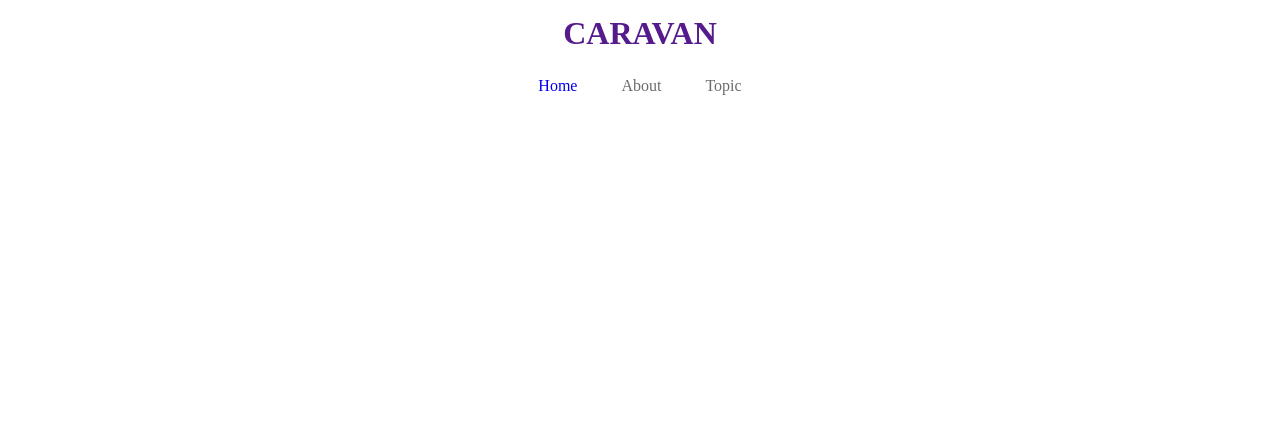
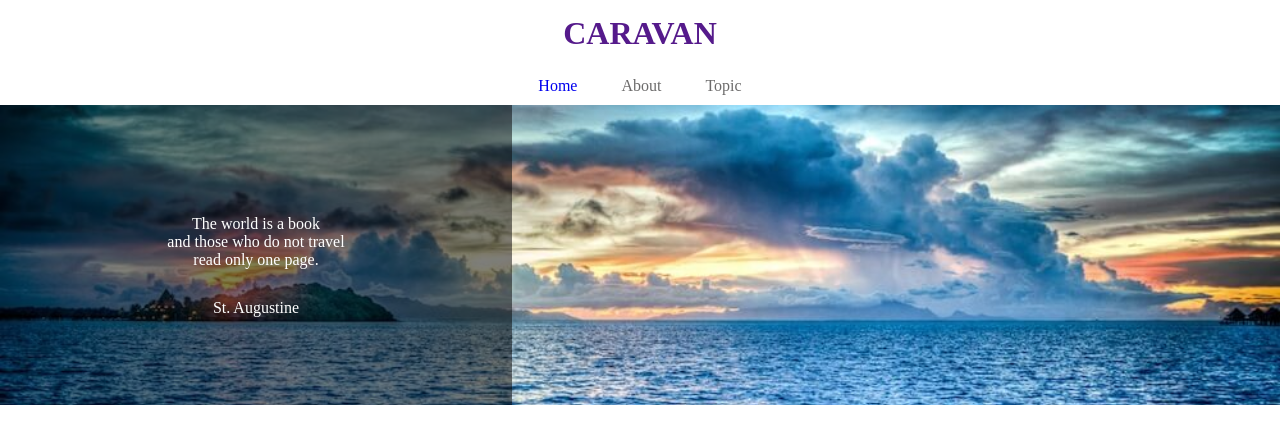
Before and after one commit to songzhong-h/html, a plain HTML site: page caravan/index.html in a window 1280 px wide. Shown: the top 444 px of the page. Drawn offline with Linux system fonts and the light colour scheme.

Commit message:
feature6/first-commit

```diff
--- a/caravan/index.html
+++ b/caravan/index.html
@@ -24,7 +24,17 @@
   </nav>
   <!-- main-visual用のdiv -->
   <div class="main-visual">
-    <div class="main-visual-content"></div>
+    <div class="main-visual-content">
+            <!-- pタグ（と文字）を追加 -->
+      <p class="main-visual-text">
+        The world is a book<br>
+        and those who do not travel<br>
+        read only one page.
+      </p>
+      <p class="main-visual-name">
+        St. Augustine
+      </p>
+    </div>
   </div>
   <!-- main用のdiv -->
   <div class="main clearfix">
--- a/caravan/style.css
+++ b/caravan/style.css
@@ -40,10 +40,24 @@ a {
 .main-visual {
   width: 100%; /* 横幅 */
   height: 300px; /* 高さ */
+  background-image: url(img/mv.jpg);
+  background-size: cover;
+  background-position: center;
 }
 .main-visual-content{
-  width: 350px; /* 横幅を指定 */
+  width: 40%; /* 横幅を指定 */
   height: 300px; /* 親の高さに揃える */
+   background-color: rgba( 0, 0, 0, 0.5); /* 背景色を半透明の黒にする */
+  text-align: center; /* 文字を中央揃えにする */
+  padding-top: 110px;
+}
+
+.main-visual-text {
+  color: #fff; /* 文字色を白に変更 */
+}
+.main-visual-name {
+  margin-top: 30px; /* 上側の外側の余白 */
+  color: #fff; /* 文字色を白に変更 */
 }
 
 .main {
```
Also changed, not shown: caravan/img/airport.jpg (added), caravan/img/asia.jpg (added), caravan/img/desert.jpg (added), caravan/img/forest.jpg (added), caravan/img/italy.jpg (added), caravan/img/japan.jpg (added), caravan/img/japan2.jpg (added), caravan/img/lake.jpg (added), caravan/img/mv.jpg (added), caravan/img/person.jpg (added), caravan/img/road.jpg (added), caravan/img/snow.jpg (added), 1 other file.
